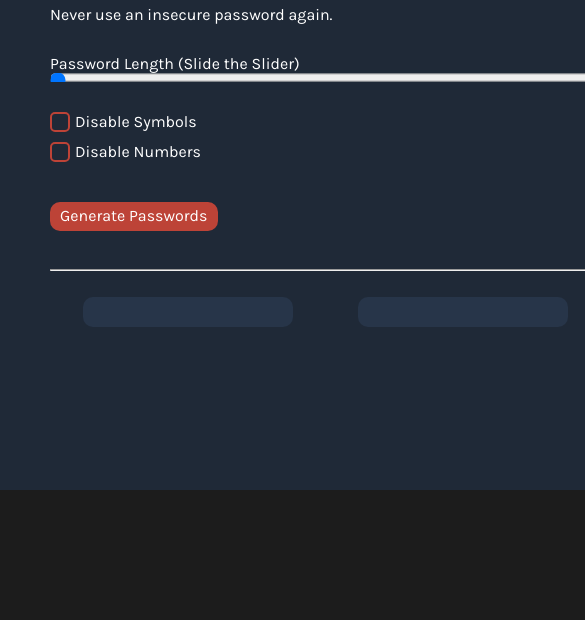
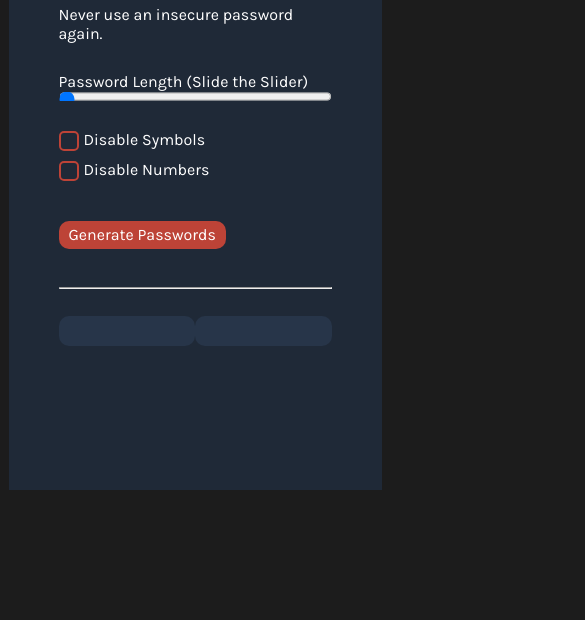
Before and after one commit to Jefferyi-Magtubo/Random-Password-Generator, a website built with Vite: page index.html in a window 390 px wide. Shown: the part 224-844 px from the top of the page, 585 px wide, since content can reach past the window. Built offline with nearby package versions, Linux system fonts and the light colour scheme.

Commit message:
Added media queries

```diff
--- a/index.css
+++ b/index.css
@@ -124,3 +124,13 @@ input[type="range"]::-ms-fill-lower {
 input[type="range"]::-ms-fill-upper {
   background-color: #9a905d;
 }
+
+@media (max-width: 468px) {
+    .main {
+        width: 70%;
+    }
+
+    #passwordOne, #passwordTwo {
+        width: 50%;
+    }
+}
```
